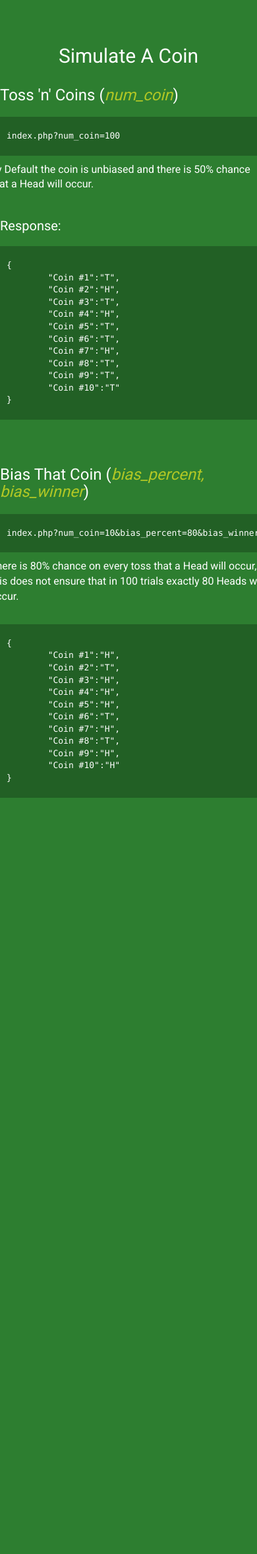
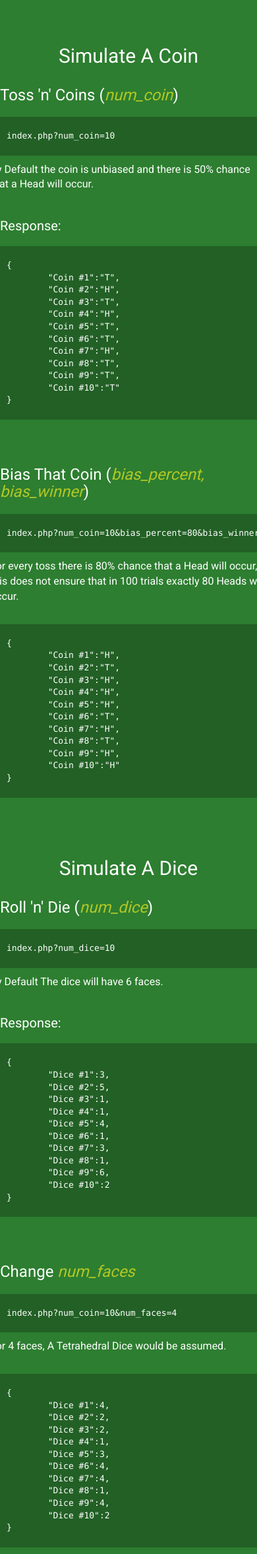
Before and after one commit to 108anup/Random-Token-Simulation---REST-API, a PHP site: page /index.php in a window 390 px wide; the page is wider, and only the part inside the window is pictured. Shown: the part 178-2533 px from the top of that part at 66% size. Before the commit the page ends 1387 px from the top of that part, so only its background shows below. Run offline with PHP 8.4, Linux system fonts and the light colour scheme.

Commit message:
Optimized Code and Improved Linguistics and Grammar

```diff
--- a/index.php
+++ b/index.php
@@ -4,54 +4,42 @@
 
 ?>
 
-<!DOCTYPE html>
-<html lang="en">
-<head>
-	<link rel="stylesheet" href="bootstrap-3.3.6-dist/css/bootstrap.css">
-	<script source="bootstrap-3.3.6-dist/js/bootstrap.min.js"></script>
-	<link rel="stylesheet" href="css/styles.css">
-	<meta charset="UTF-8">
 
-	<link href='http://fonts.googleapis.com/css?family=Roboto:400,300,100' rel='stylesheet' type='text/css'>
-
-	<title>Random Token Simulation - REST API</title>
-</head>
-<body>
 <?php
 	$display = true;
 
 	if(isset($_GET['num_dice'])){
+		$num_faces=6;
+
+		if(isset($_GET['num_faces']))
+			$num_faces=$_GET['num_faces'];
+
 		for ($i=0; $i < $_GET['num_dice']; $i++) {
-			$data_array["Dice #".($i+1)] = mt_rand(1,6);
+			$data_array["Dice #".($i+1)] = mt_rand(1,$num_faces);
 		}
 		$display=false;
 		echo json_encode($data_array);
 	}
 
-	else if(isset($_GET['num_coin']) && !isset($_GET['bias_percent']) && !isset($_GET['bias_winner'])){
-		for ($i=0; $i < $_GET['num_coin']; $i++) {
-			if(mt_rand(1,2)==2)
-				$data_array["Coin #".($i+1)] = 'H';
-			else
-				$data_array["Coin #".($i+1)] = 'T';
-		}
-		$display=false;
-		echo json_encode($data_array);
-	}
+	else if(isset($_GET['num_coin'])){
+		$winner = 'H';
+		$percent = 50;
 
-	else if(isset($_GET['num_coin']) && isset($_GET['bias_percent']) && isset($_GET['bias_winner'])){
+		if(isset($_GET['bias_winner']))
+			$winner=$_GET['bias_winner'];
+		if(isset($_GET['bias_percent']))
+			$percent = $_GET['bias_percent'];
 
-		if($_GET['bias_winner']==='H'){
+		if($winner==='H'){
 			$loser='T';
 		}
 		else{
 			$loser='H';
 		}
 
-
 		for ($i=0; $i < $_GET['num_coin']; $i++) {
-			if(mt_rand(1,100)<=$_GET['bias_percent'])
-				$data_array["Coin #".($i+1)] = $_GET['bias_winner'];
+			if(mt_rand(1,100)<=$percent)
+				$data_array["Coin #".($i+1)] = $winner;
 			else
 				$data_array["Coin #".($i+1)] = $loser;
 		}
@@ -63,9 +51,3 @@
 		include 'mainbody.php';
 	}
 ?>
-
-
-
-
-</body>
-</html>
--- a/mainbody.php
+++ b/mainbody.php
@@ -1,25 +1,44 @@
+<!DOCTYPE html>
+<html lang="en">
+<head>
+	<link rel="stylesheet" href="bootstrap-3.3.6-dist/css/bootstrap.css">
+	<script source="bootstrap-3.3.6-dist/js/bootstrap.min.js"></script>
+	<link rel="stylesheet" href="css/styles.css">
+	<meta charset="UTF-8">
+
+	<link href='http://fonts.googleapis.com/css?family=Roboto:400,300,100' rel='stylesheet' type='text/css'>
+
+	<title>Random Token Simulation - REST API</title>
+</head>
+<body>
 	<div class="jumbotron text-center">
 			<h1 class="title">Random Token Simulation</h1>
 			<h3 class="subtitle">An API</h3>
 		</div>
 
 		<div class="usage">
+
 			<h2 class="text-center">Simulate A Coin</h2>
+
 				<div class="row">
 					<div class="col-sm-8 col-sm-offset-2"><h3>Toss 'n' Coins (<var>num_coin</var>)</h3></div>
 				</div>
+
 				<div class="row">
-				<pre class="col-sm-offset-2 col-sm-8">index.php?num_coin=100</pre>
+					<pre class="col-sm-offset-2 col-sm-8">index.php?num_coin=10</pre>
 				</div>
+
 				<div class="row">
 					<div class="col-sm-offset-2 extras">
 						By Default the coin is unbiased and there is 50% chance that a Head will occur.
 					</div>
 				</div>
+
 				<br>
 				<div class="row">
 					<div class="col-sm-8 col-sm-offset-2"><h3 class="response">Response:</h3></div>
 				</div>
+
 				<div class="row">
 					<pre class="col-sm-offset-2 col-sm-8">{
 	"Coin #1":"T",
@@ -34,19 +53,23 @@
 	"Coin #10":"T"
 }</pre>
 				</div>
+
 				<br>
 				<br>
 				<div class="row">
 					<div class="col-sm-8 col-sm-offset-2"><h3>Bias That Coin (<var>bias_percent, bias_winner</var>)</h3></div>
 				</div>
+
 				<div class="row">
 					<pre class="col-sm-offset-2 col-sm-8">index.php?num_coin=10&bias_percent=80&bias_winner=H</pre>
 				</div>
+
 				<div class="row">
 					<div class="col-sm-offset-2 extras">
-					There is 80% chance on every toss that a Head will occur, this does not ensure that in 100 trials exactly 80 Heads will occur.
+						For every toss there is 80% chance that a Head will occur, this does not ensure that in 100 trials exactly 80 Heads will occur.
 					</div>
 				</div>
+
 				<br>
 				<div class="row">
 					<pre class="col-sm-offset-2 col-sm-8">{
@@ -62,3 +85,75 @@
 	"Coin #10":"H"
 }</pre>
 				</div>
+
+		<br><br><br>
+		<h2 class="text-center">Simulate A Dice</h2>
+
+				<div class="row">
+					<div class="col-sm-8 col-sm-offset-2"><h3>Roll 'n' Die (<var>num_dice</var>)</h3></div>
+				</div>
+
+				<div class="row">
+					<pre class="col-sm-offset-2 col-sm-8">index.php?num_dice=10</pre>
+				</div>
+
+				<div class="row">
+					<div class="col-sm-offset-2 extras">
+						By Default The dice will have 6 faces.
+					</div>
+				</div>
+
+				<br>
+				<div class="row">
+					<div class="col-sm-8 col-sm-offset-2"><h3 class="response">Response:</h3></div>
+				</div>
+
+				<div class="row">
+					<pre class="col-sm-offset-2 col-sm-8">{
+	"Dice #1":3,
+	"Dice #2":5,
+	"Dice #3":1,
+	"Dice #4":1,
+	"Dice #5":4,
+	"Dice #6":1,
+	"Dice #7":3,
+	"Dice #8":1,
+	"Dice #9":6,
+	"Dice #10":2
+}</pre>
+				</div>
+
+				<br>
+				<br>
+				<div class="row">
+					<div class="col-sm-8 col-sm-offset-2"><h3>Change <var>num_faces</var></h3></div>
+				</div>
+
+				<div class="row">
+					<pre class="col-sm-offset-2 col-sm-8">index.php?num_coin=10&num_faces=4</pre>
+				</div>
+
+				<div class="row">
+					<div class="col-sm-offset-2 extras">
+						For 4 faces, A Tetrahedral Dice would be assumed.
+					</div>
+				</div>
+
+				<br>
+				<div class="row">
+					<pre class="col-sm-offset-2 col-sm-8">{
+	"Dice #1":4,
+	"Dice #2":2,
+	"Dice #3":2,
+	"Dice #4":1,
+	"Dice #5":3,
+	"Dice #6":4,
+	"Dice #7":4,
+	"Dice #8":1,
+	"Dice #9":4,
+	"Dice #10":2
+}</pre>
+				</div>
+		</div>
+</body>
+</html>
```
Lines whose indentation alone changed are shown as unchanged.
